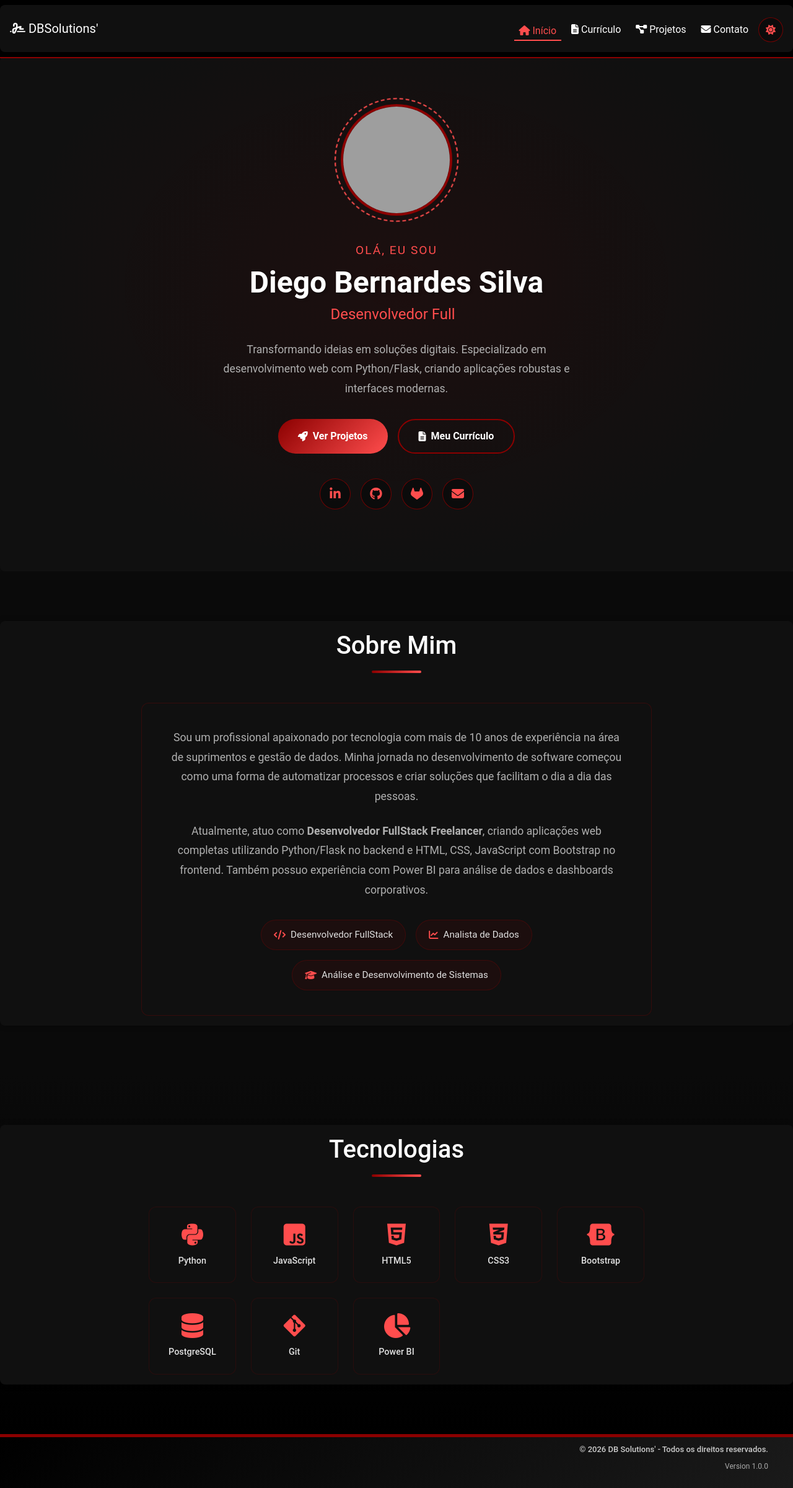
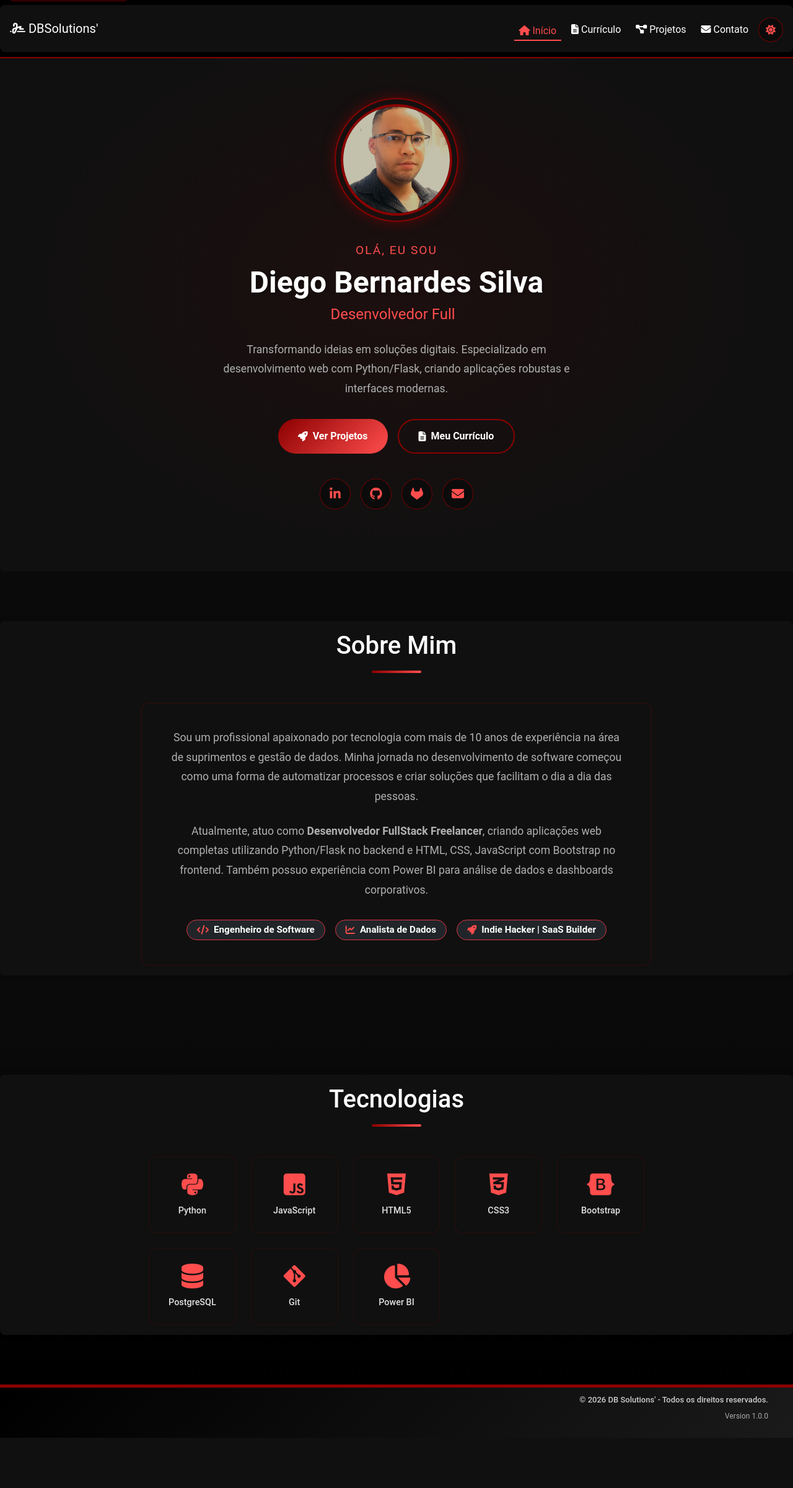
Before and after one commit to diegobernardessv/Curriculum-Vitae_DiegoBernardes, a Flask app: page / in a window 1280 px wide. Shown: the whole page at 62% size. After the commit the page ends 2320 px from the top, so only its background shows below. Run offline with Flask 3, Linux system fonts and the light colour scheme; grey boxes are pictures that could not be loaded.

Commit message:
feat: ajuste css hero-image-ring

```diff
--- a/app.py
+++ b/app.py
@@ -9,8 +9,6 @@ app.config['TEMPLATES_AUTO_RELOAD'] = True
 app.config['SEND_FILE_MAX_AGE_DEFAULT'] = 0
 app.config['USE_MINIFIED_ASSETS'] = os.environ.get('USE_MINIFIED_ASSETS', '0') == '1'
 app.config['GA_MEASUREMENT_ID'] = os.environ.get('GA_MEASUREMENT_ID')
-app.config['HOTJAR_SITE_ID'] = os.environ.get('HOTJAR_SITE_ID')
-app.config['HOTJAR_VERSION'] = os.environ.get('HOTJAR_VERSION', '6')
 
 # Configuração do WhiteNoise para Produção (Render)
 # Verificamos se estamos no Render ou em ambiente de produção
--- a/static/css/style.css
+++ b/static/css/style.css
@@ -247,18 +276,9 @@ article time::before {
 .hero-image-ring {
     position: absolute;
     inset: 0;
-    border: 2px dashed var(--color-accent-light);
     border-radius: 50%;
-    animation: rotate-ring 20s linear infinite;
-}
-
-@keyframes rotate-ring {
-    from {
-        transform: rotate(0deg);
-    }
-    to {
-        transform: rotate(360deg);
-    }
+    border: 2px solid #8b0000;
+    box-shadow: 0 0 20px rgba(139, 0, 0, 0.6);
 }
 
 .hero-text {
--- a/templates/base.html
+++ b/templates/base.html
@@ -37,20 +37,6 @@
         </script>
     {% endif %}
 
-    {% if config.HOTJAR_SITE_ID %}
-        <!-- Hotjar Tracking -->
-        <script>
-            (function(h,o,t,j,a,r){
-                h.hj=h.hj||function(){(h.hj.q=h.hj.q||[]).push(arguments)};
-                h._hjSettings={hjid:{{ config.HOTJAR_SITE_ID }},hjsv:{{ config.HOTJAR_VERSION }}};
-                a=o.getElementsByTagName('head')[0];
-                r=o.createElement('script');r.async=1;
-                r.src=t+h._hjSettings.hjid+j+h._hjSettings.hjsv;
-                a.appendChild(r);
-            })(window,document,'https://static.hotjar.com/c/hotjar-','.js?sv=');
-        </script>
-    {% endif %}
-
     <!-- Bootstrap CSS -->
     <link href="https://cdn.jsdelivr.net/npm/bootstrap@5.3.3/dist/css/bootstrap.min.css" rel="stylesheet"
         integrity="sha384-QWTKZyjpPEjISv5WaRU9OFeRpok6YctnYmDr5pNlyT2bRjXh0JMhjY6hW+ALEwIH" crossorigin="anonymous">
@@ -69,6 +55,7 @@
 </head>
 
 <body class="d-flex flex-column min-vh-100">
+    <a class="skip-link" href="#main-content">Pular para o conteúdo</a>
     <!-- Navbar -->
     <nav class="navbar navbar-expand-lg custom-navbar fixed-top">
         <div class="container">
@@ -112,7 +99,7 @@
     </nav>
 
     <!-- Conteúdo Principal -->
-    <main class="flex-grow-1 {% block main_class %}page-content{% endblock %}">
+    <main id="main-content" class="flex-grow-1 {% block main_class %}page-content{% endblock %}">
         {% block content %}{% endblock %}
     </main>
 
--- a/templates/home.html
+++ b/templates/home.html
@@ -29,8 +29,6 @@
                     <div class="hero-content text-center">
                         <!-- Foto de Perfil -->
                         <div class="hero-image-wrapper animate-fade-in">
-                            <picture>
-                                <source srcset="{{ url_for('static', filename='img/fotoperfil.webp') }}" type="image/webp">
                             <img src="{{ url_for('static', filename='img/fotoperfil.jpg') }}"
                                  alt="Foto de Diego Bernardes Silva"
                                  width="180"
@@ -39,7 +37,6 @@
                                  decoding="async"
                                  fetchpriority="high"
                                  class="hero-profile-img">
-                            </picture>
                             <div class="hero-image-ring"></div>
                         </div>
 
@@ -116,17 +113,17 @@
                             com Power BI para análise de dados e dashboards corporativos.
                         </p>
                         <div class="about-highlights">
-                            <div class="highlight-item">
-                                <i class="fas fa-code"></i>
-                                <span>Desenvolvedor FullStack</span>
+                            <div class="highlight-item badge rounded-pill text-bg-dark border border-danger px-3 py-2">
+                                <i class="fas fa-code" aria-hidden="true"></i>
+                                <span>Engenheiro de Software</span>
                             </div>
-                            <div class="highlight-item">
-                                <i class="fas fa-chart-line"></i>
+                            <div class="highlight-item badge rounded-pill text-bg-dark border border-danger px-3 py-2">
+                                <i class="fas fa-chart-line" aria-hidden="true"></i>
                                 <span>Analista de Dados</span>
                             </div>
-                            <div class="highlight-item">
-                                <i class="fas fa-graduation-cap"></i>
-                                <span>Análise e Desenvolvimento de Sistemas</span>
+                            <div class="highlight-item badge rounded-pill text-bg-dark border border-danger px-3 py-2">
+                                <i class="fas fa-rocket" aria-hidden="true"></i>
+                                <span>Indie Hacker | SaaS Builder</span>
                             </div>
                         </div>
                     </div>
```
Also changed, not shown: other parts of static/css/style.css (+35 -0 lines), Roadmap.md (+12 -5 lines). Lines whose indentation alone changed are shown as unchanged.
